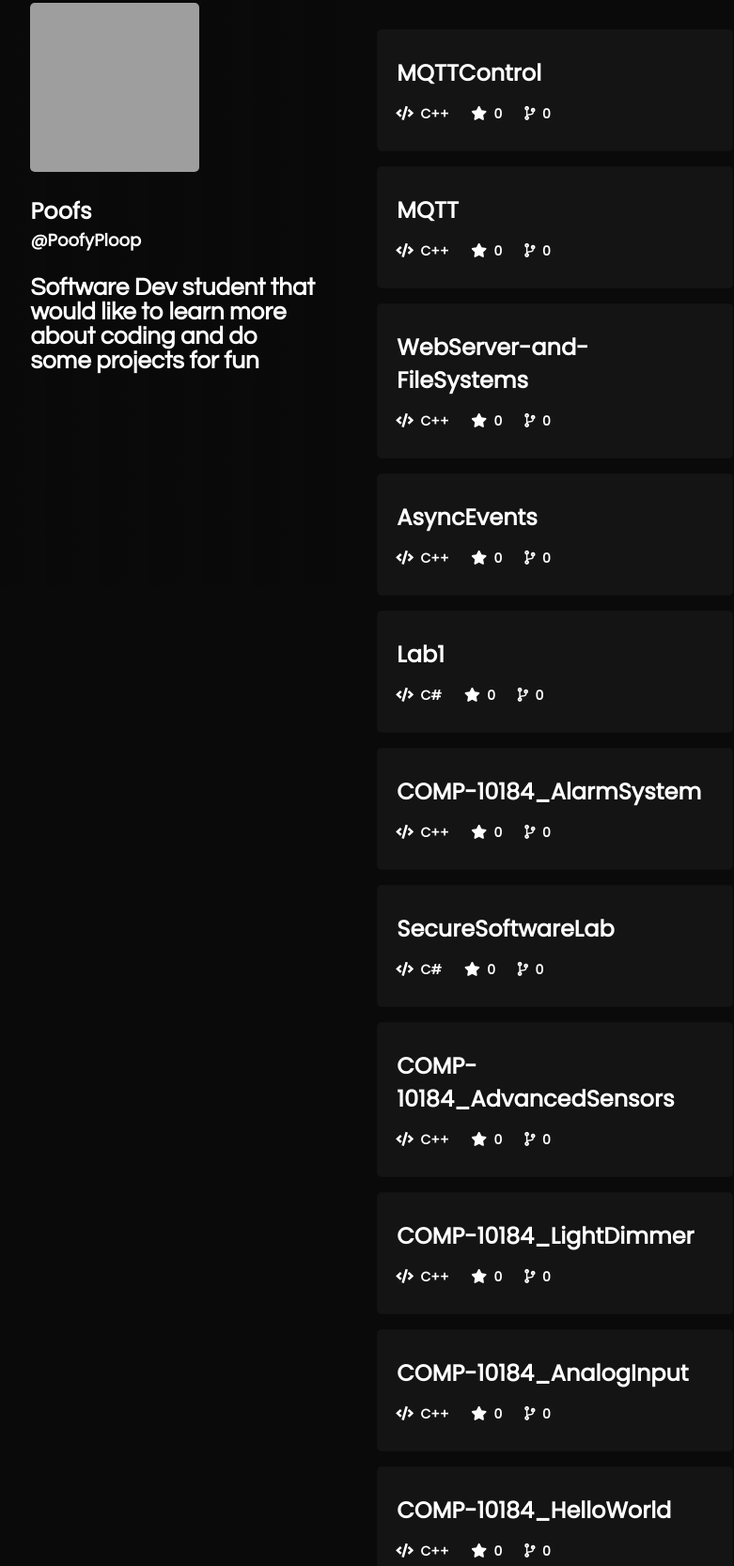
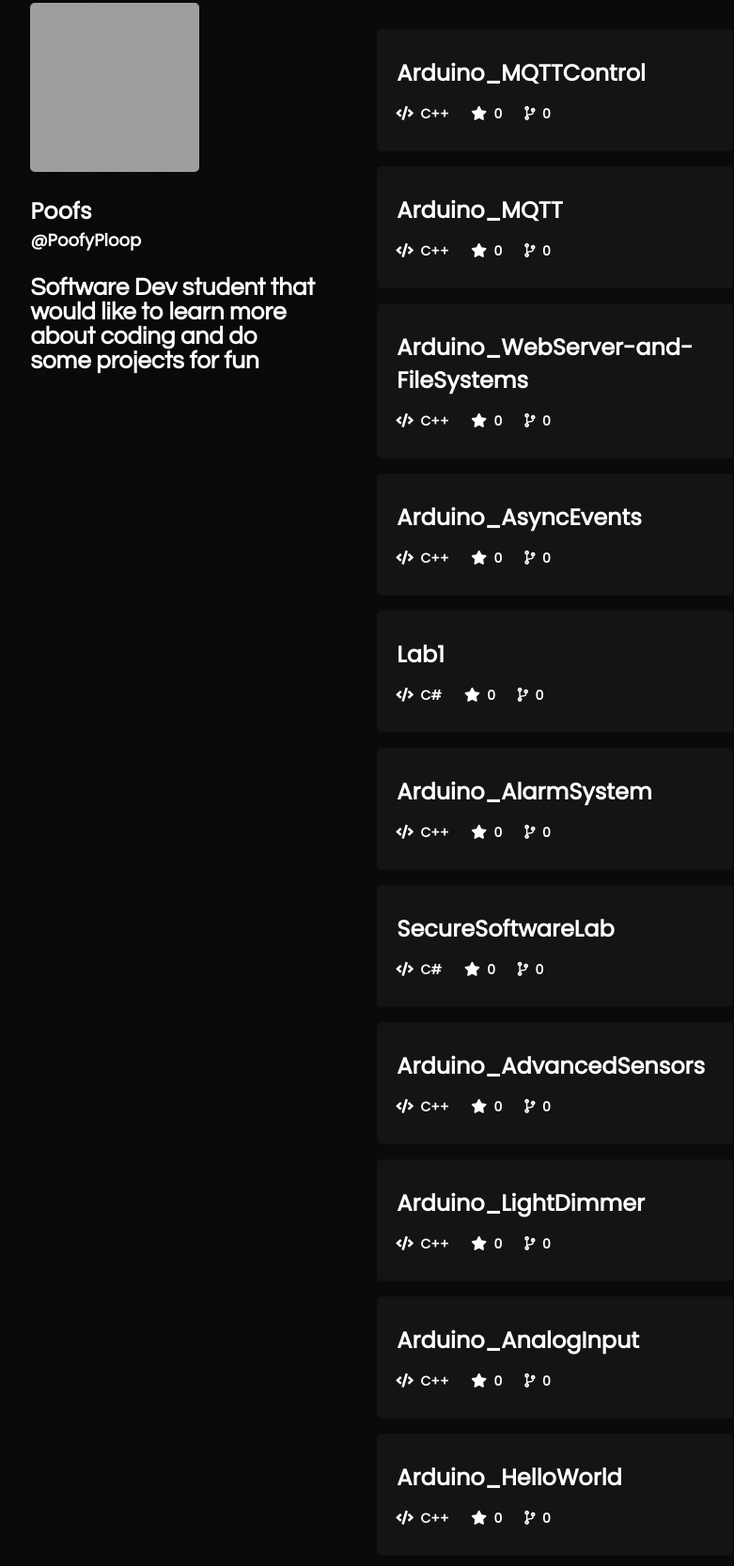
Before and after one commit to PoofyPloop/poofyploop.github.io, a website: page dist/index.html in a window 1280 px wide. Shown: the part 176-1843 px from the top of the page at 94% size, without its empty margins (6-787 px from the left). Drawn offline with nearby package versions, Linux system fonts and the light colour scheme; no server answers; grey boxes are pictures that could not be loaded; a script that the page names is missing.

Commit message:
updated gitfolio

```diff
--- a/dist/index.html
+++ b/dist/index.html
@@ -36,9 +36,9 @@
       <div id="work">
         <h1>Work.</h1>
         <div class="projects" id="work_section">
-                        <a href="https://github.com/PoofyPloop/MQTTControl" target="_blank">
+                        <a href="https://github.com/PoofyPloop/Arduino_MQTTControl" target="_blank">
                         <section>
-                            <div class="section_title">MQTTControl</div>
+                            <div class="section_title">Arduino_MQTTControl</div>
                             <div class="about_section">
                             <span style="display:none;">undefined</span>
                             </div>
@@ -49,9 +49,9 @@
                             </div>
                         </section>
                         </a>
-                        <a href="https://github.com/PoofyPloop/MQTT" target="_blank">
+                        <a href="https://github.com/PoofyPloop/Arduino_MQTT" target="_blank">
                         <section>
-                            <div class="section_title">MQTT</div>
+                            <div class="section_title">Arduino_MQTT</div>
                             <div class="about_section">
                             <span style="display:none;">undefined</span>
                             </div>
@@ -62,9 +62,9 @@
                             </div>
                         </section>
                         </a>
-                        <a href="https://github.com/PoofyPloop/WebServer-and-FileSystems" target="_blank">
+                        <a href="https://github.com/PoofyPloop/Arduino_WebServer-and-FileSystems" target="_blank">
                         <section>
-                            <div class="section_title">WebServer-and-FileSystems</div>
+                            <div class="section_title">Arduino_WebServer-and-FileSystems</div>
                             <div class="about_section">
                             <span style="display:none;">undefined</span>
                             </div>
@@ -75,9 +75,9 @@
                             </div>
                         </section>
                         </a>
-                        <a href="https://github.com/PoofyPloop/AsyncEvents" target="_blank">
+                        <a href="https://github.com/PoofyPloop/Arduino_AsyncEvents" target="_blank">
                         <section>
-                            <div class="section_title">AsyncEvents</div>
+                            <div class="section_title">Arduino_AsyncEvents</div>
                             <div class="about_section">
                             <span style="display:none;">undefined</span>
                             </div>
@@ -101,9 +101,9 @@
                             </div>
                         </section>
                         </a>
-                        <a href="https://github.com/PoofyPloop/COMP-10184_AlarmSystem" target="_blank">
+                        <a href="https://github.com/PoofyPloop/Arduino_AlarmSystem" target="_blank">
                         <section>
-                            <div class="section_title">COMP-10184_AlarmSystem</div>
+                            <div class="section_title">Arduino_AlarmSystem</div>
                             <div class="about_section">
                             <span style="display:none;">undefined</span>
                             </div>
@@ -127,9 +127,9 @@
                             </div>
                         </section>
                         </a>
-                        <a href="https://github.com/PoofyPloop/COMP-10184_AdvancedSensors" target="_blank">
+                        <a href="https://github.com/PoofyPloop/Arduino_AdvancedSensors" target="_blank">
                         <section>
-                            <div class="section_title">COMP-10184_AdvancedSensors</div>
+                            <div class="section_title">Arduino_AdvancedSensors</div>
                             <div class="about_section">
                             <span style="display:none;">undefined</span>
                             </div>
@@ -140,9 +140,9 @@
                             </div>
                         </section>
                         </a>
-                        <a href="https://github.com/PoofyPloop/COMP-10184_LightDimmer" target="_blank">
+                        <a href="https://github.com/PoofyPloop/Arduino_LightDimmer" target="_blank">
                         <section>
-                            <div class="section_title">COMP-10184_LightDimmer</div>
+                            <div class="section_title">Arduino_LightDimmer</div>
                             <div class="about_section">
                             <span style="display:none;">undefined</span>
                             </div>
@@ -153,9 +153,9 @@
                             </div>
                         </section>
                         </a>
-                        <a href="https://github.com/PoofyPloop/COMP-10184_AnalogInput" target="_blank">
+                        <a href="https://github.com/PoofyPloop/Arduino_AnalogInput" target="_blank">
                         <section>
-                            <div class="section_title">COMP-10184_AnalogInput</div>
+                            <div class="section_title">Arduino_AnalogInput</div>
                             <div class="about_section">
                             <span style="display:none;">undefined</span>
                             </div>
@@ -166,9 +166,9 @@
                             </div>
                         </section>
                         </a>
-                        <a href="https://github.com/PoofyPloop/COMP-10184_HelloWorld" target="_blank">
+                        <a href="https://github.com/PoofyPloop/Arduino_HelloWorld" target="_blank">
                         <section>
-                            <div class="section_title">COMP-10184_HelloWorld</div>
+                            <div class="section_title">Arduino_HelloWorld</div>
                             <div class="about_section">
                             <span style="display:none;">undefined</span>
                             </div>
@@ -186,7 +186,7 @@
                             <span style="display:none;">undefined</span>
                             </div>
                             <div class="bottom_section">
-                                <span style="display:inline-block;"><i class="fas fa-code"></i>&nbsp; JavaScript</span>
+                                <span style="display:inline-block;"><i class="fas fa-code"></i>&nbsp; HTML</span>
                                 <span><i class="fas fa-star"></i>&nbsp; 0</span>
                                 <span><i class="fas fa-code-branch"></i>&nbsp; 0</span>
                             </div>
```
